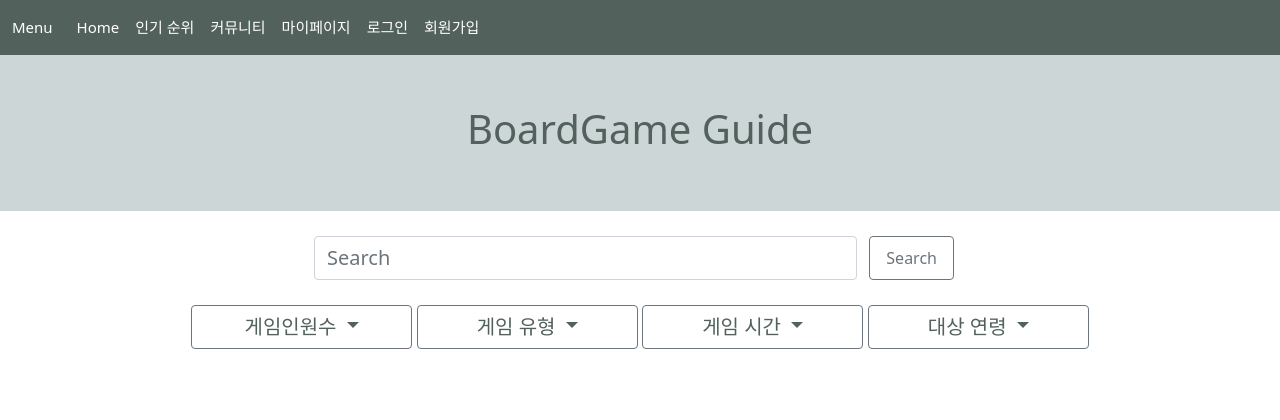
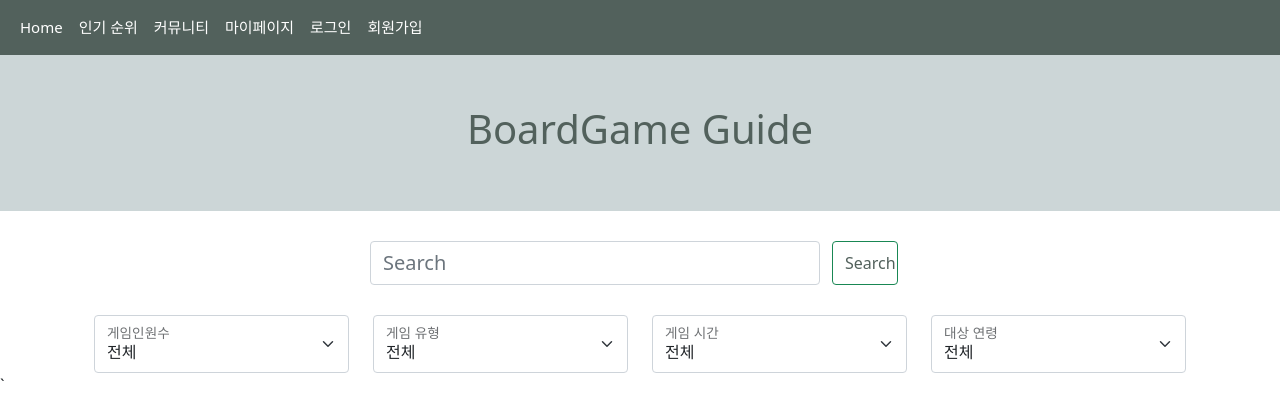
Before and after one commit to J1Yun/board-game-guide, a Django app: template BoardGameGuide/boardgame/templates/main.html in a window 1280 px wide. Shown: the top 420 px of the page. Run offline with Django 3.2, Linux system fonts and the light colour scheme; the template is opened without the code that fills it, so the values that code supplies are empty.

Commit message:
Add Search Func

````diff
--- a/BoardGameGuide/BoardGameGuide/urls.py
+++ b/BoardGameGuide/BoardGameGuide/urls.py
@@ -20,6 +20,7 @@ import boardgame.views
 urlpatterns = [
     path('admin/', admin.site.urls),
     path('', boardgame.views.main, name='main'),
+    path('search', boardgame.views.search, name='search'),
     path('login/',boardgame.views.login, name='login'),
     path('signup/',boardgame.views.signup, name='signup'),
     path('mypage/',boardgame.views.mypage, name='mypage'),
--- a/BoardGameGuide/boardgame/templates/main.html
+++ b/BoardGameGuide/boardgame/templates/main.html
@@ -15,8 +15,7 @@
                     <span class="navbar-toggler-icon"></span>
                   </button>
                   <div class="collapse navbar-collapse" id="navbarTogglerDemo01">
-                    <a class="navbar-brand" href="#">Menu</a>
-                    <ul class="navbar-nav me-auto mb-2 mb-lg-0">
+                    <ul class="navbar-nav">
                       <li class="nav-item">
                         <a href="{% url 'main' %}" class="nav-link">Home</a>
                       </li>
@@ -36,7 +35,6 @@
                         <a href="{% url 'signup' %}" class="nav-link">회원가입</a>
                       </li>
                     </ul>
-
                   </div>
                 </div>
               </nav>
@@ -44,60 +42,83 @@
                     <h1 class="text-center">BoardGame Guide</h1>
                 </div>
             </header>
-
-                <form class="search" >
-                  <div class="search-box" style="text-align: center;"></div>
+            <div class="container-md">
+                <form action="search" method="post">
+                  {% csrf_token %}
+                  <div class="search-box" style="margin: 30px">
                   <div class="row justify-content-md-center">
                     <div class="col col-lg-5" style="padding: 0;">
-                      <input class="form-control me-2" type="search" placeholder="Search" aria-label="Search">
+                      <input class="form-control me-2" name="search_value" type="search" placeholder="Search" aria-label="Search">
                     </div>
                     <div class="col col-lg-1">
-                      <button class="btn btn-outline-secondary w-100 h-100" type="submit">Search</button>
+                      <button class="btn btn-outline-success w-100 h-100" type="submit" >Search</button>
                     </div>
                   </div>
                   </div>
                 </form>
-
-            <div class="dropdown">
-                <button class="btn btn-secondary dropdown-toggle" type="button" id="dropdownMenuButton1" data-bs-toggle="dropdown" aria-expanded="false">
-                  게임인원수
-                </button>
-                <ul class="dropdown-menu" aria-labelledby="dropdownMenuButton1">
-                  <li><a class="dropdown-item" href="#">2명</a></li>
-                  <li><a class="dropdown-item" href="#">3명</a></li>
-                  <li><a class="dropdown-item" href="#">4명 이상</a></li>
-                </ul>
-
-                <button class="btn btn-secondary dropdown-toggle" type="button" id="dropdownMenuButton1" data-bs-toggle="dropdown" aria-expanded="false">
-                    게임 유형
-                  </button>
-                  <ul class="dropdown-menu" aria-labelledby="dropdownMenuButton1">
-                    <li><a class="dropdown-item" href="#">전략게임</a></li>
-                    <li><a class="dropdown-item" href="#">테마게임</a></li>
-                    <li><a class="dropdown-item" href="#">가족게임</a></li>
-                    <li><a class="dropdown-item" href="#">어린이게임</a></li>
-                    <li><a class="dropdown-item" href="#">파티게임</a></li>
-                    <li><a class="dropdown-item" href="#">워게임</a></li>
-                    <li><a class="dropdown-item" href="#">기타</a></li>
-                  </ul>
-
-                  <button class="btn btn-secondary dropdown-toggle" type="button" id="dropdownMenuButton1" data-bs-toggle="dropdown" aria-expanded="false">
-                    게임 시간
-                  </button>
-                  <ul class="dropdown-menu" aria-labelledby="dropdownMenuButton1">
-                    <li><a class="dropdown-item" href="#">20분</a></li>
-                    <li><a class="dropdown-item" href="#">30분</a></li>
-                    <li><a class="dropdown-item" href="#">40분</a></li>
-                  </ul>
-
-                  <button class="btn btn-secondary dropdown-toggle" type="button" id="dropdownMenuButton1" data-bs-toggle="dropdown" aria-expanded="false">
-                    대상 연령
-                  </button>
-                  <ul class="dropdown-menu" aria-labelledby="dropdownMenuButton1">
-                    <li><a class="dropdown-item" href="#">5세 이상</a></li>
-                    <li><a class="dropdown-item" href="#">10세 이상</a></li>
-                    <li><a class="dropdown-item" href="#">15세 이상</a></li>
-                  </ul>
-              </div>
+                <form action="." method="post">
+                <div class="container">
+                  <div class="row justify-content-md-center">
+                    <div class="col col-lg-3">
+                      <div class="form-floating">
+                        <select class="form-select" id="floatingSelect" aria-label="게임인원수" style="width: 100%">
+                          <option value="*" selected>전체</option>
+                          <option  value="2">2명</option>
+                          <option value="3">3명</option>
+                          <option value="4">4명</option>
+                          <option value="5">5명</option>
+                          <option value="6">6명 이상</option>
+                        </select>
+                        <label for="floatingSelect">게임인원수</label>
+                      </div>
+                    </div>
+                    <div class="col col-lg-3">
+                      <div class="form-floating">
+                        <select class="form-select" id="floatingSelect" aria-label="게임유형">
+                          <option value="*" selected>전체</option>
+                          <option value="1">전략게임</option>
+                          <option value="2">테마게임</option>
+                          <option value="3">가족게임</option>```
+                          <option value="4">어린이게임</option>
+                          <option value="5">파티게임</option>
+                          <option value="6">워게임</option>
+                          <option value="7">기타</option>
+                        </select>
+                        <label for="floatingSelect">게임 유형</label>
+                      </div>
+                    </div>
+                    <div class="col col-lg-3">
+                      <div class="form-floating">
+                        <select class="form-select" id="floatingSelect" aria-label="게임시간" >
+                          <option value="*" selected>전체</option>
+                          <option value="1">0-30분</option>
+                          <option value="2">30-60분</option>
+                          <option value="3">60-120분</option>
+                          <option value="4">120분 초과</option>
+                        </select>
+                        <label for="floatingSelect">게임 시간</label>
+                      </div>
+                    </div>
+                    <div class="col col-lg-3">
+                      <div class="form-floating">
+                        <select class="form-select" id="floatingSelect" aria-label="대상연령">
+                          <option value="*" selected>전체</option>
+                          <option value="5">만 5세 이상</option>
+                          <option value="7">만 7세 이상</option>
+                          <option value="10">만 10세 이상</option>
+                          <option value="14">만 14세 이상</option>
+                        </select>
+                        <label for="floatingSelect">대상 연령</label>
+                      </div>
+                    </div>
+                  </div>
+                </div>
+              </form>
+          {% if gameList %}
+            {% for post in gameList %}
+              <h2>{{post.name}}</h2>
+            {% endfor %}
+          {% endif %}
+        </div>
     </body>
-</html>
+</html>  `
````
Also changed, not shown: BoardGameGuide/boardgame/templates/search.html (added, +75 -0 lines), BoardGameGuide/boardgame/views.py (+11 -2 lines).
